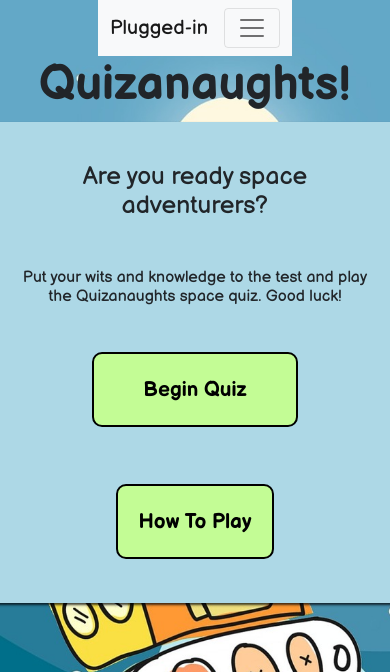
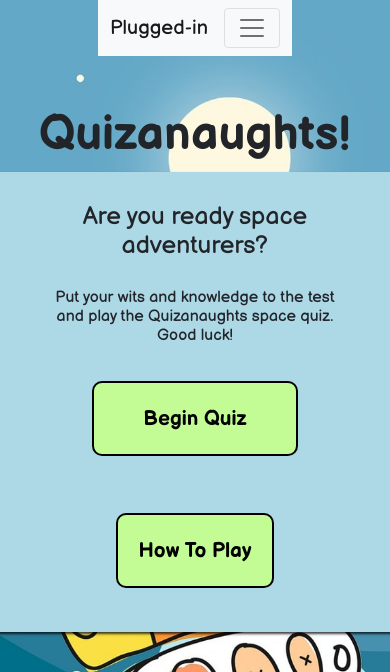
Before and after one commit to manni8436/stay-connected-hackathon, a Django app: page /games/quizanaughts/welcome in a window 390 px wide. Shown: the top 672 px of the page. Run offline with Django 3.2, Linux system fonts and the light colour scheme; some libraries are stand-ins or nearby versions.

Commit message:
Adpadding to h1 heading and paragraph text in welcome section

```diff
--- a/static/css/quiz-game.css
+++ b/static/css/quiz-game.css
@@ -29,6 +29,7 @@ h1 {
     font-size: 375%;
     font-weight: 700;
     text-align: center;
+    padding-top: 50px;
 }
 
 img {
@@ -245,7 +246,7 @@ textarea {
 
     #welcome-heading,
     #welcome-intro {
-        padding: 20px;
+        padding: 10px 50px;
         line-height: normal;
     }
 
```
